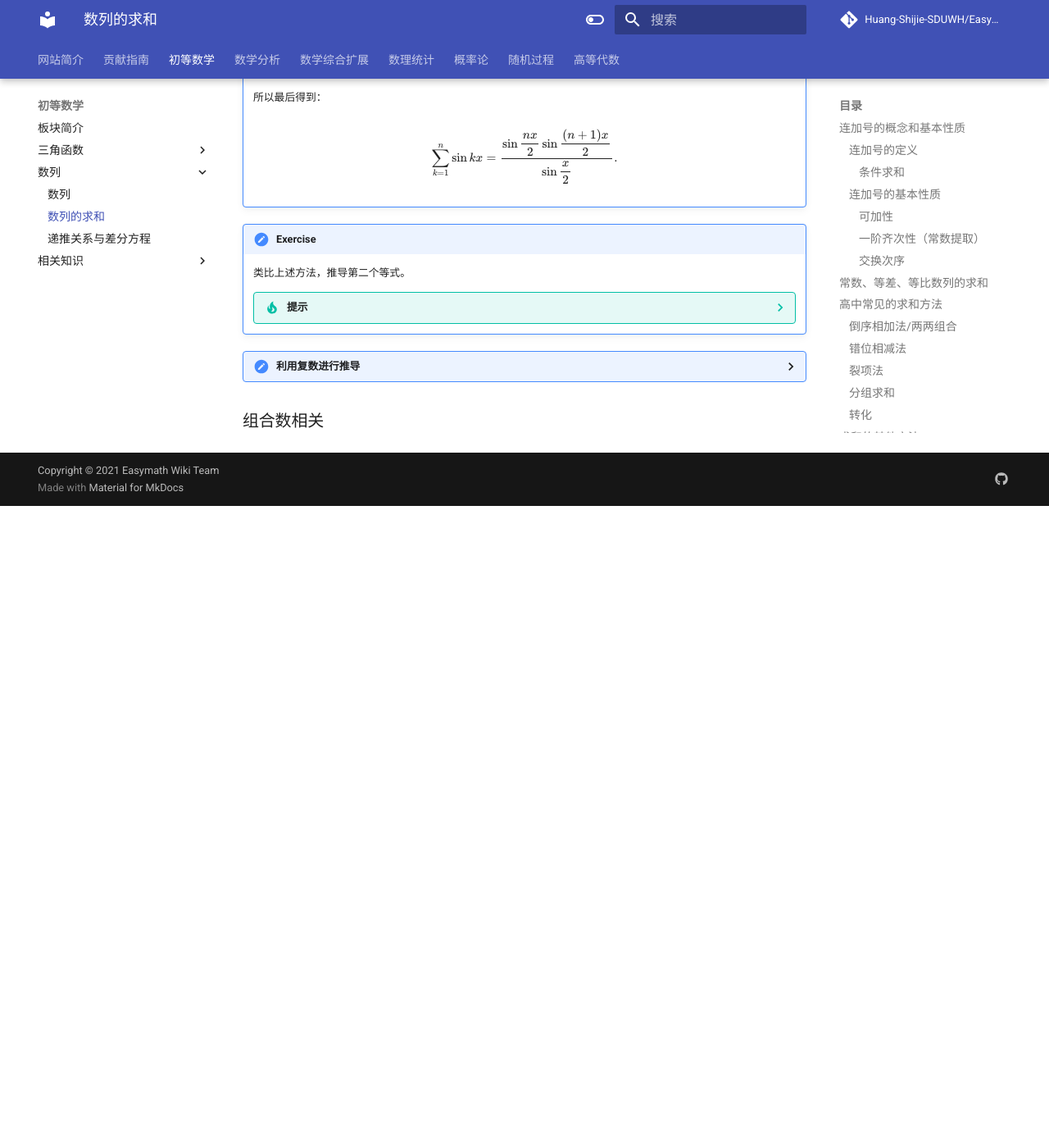
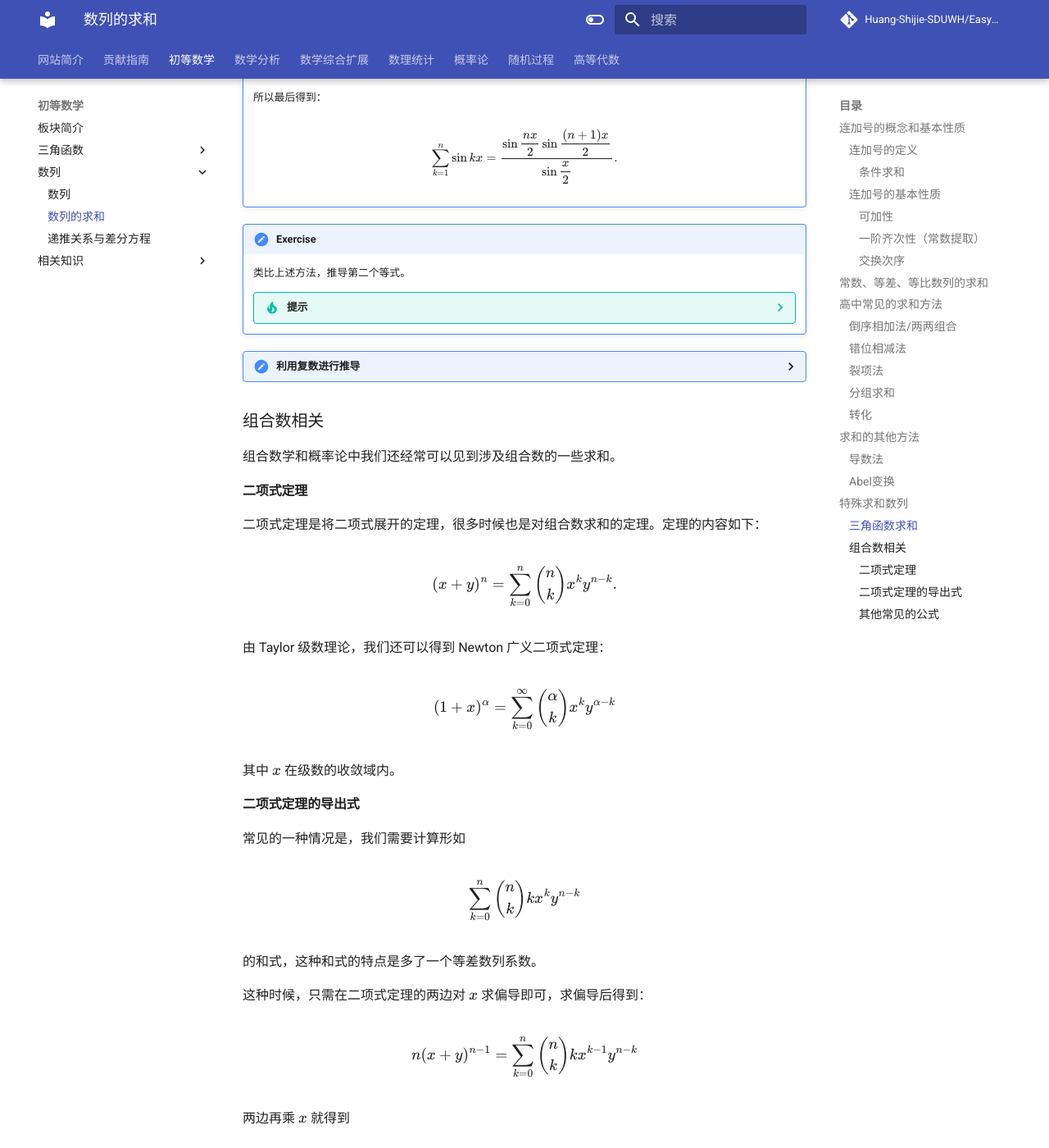
Before and after one commit to Easymath-wiki/Easymath-wiki, an MkDocs documentation site: the page built from docs/初等数学/数列/02数列的求和.md, in a window 1280 px wide and 1400 px high, scrolled down 14970 px. Shown: the whole window at 82% size. Built offline with MkDocs 1.6.1 and Material for MkDocs 9.7.7, drawn with Linux system fonts in a browser that asks for light colours; formulas are drawn with MathJax 3; comment, search, counter and statistics services are not loaded; before the commit the page ends 15587 px from its top, so only the background shows below that; some of the changed text lies outside the part shown.

Commit message:
Add summation of combinations

```diff
--- a/docs/初等数学/数列/02数列的求和.md
+++ b/docs/初等数学/数列/02数列的求和.md
@@ -912,3 +913,75 @@ $$
     方程$(1),(2)$就是三角函数的求和公式。
 
 ### 组合数相关
+
+组合数学和概率论中我们还经常可以见到涉及组合数的一些求和。
+
+#### 二项式定理
+
+二项式定理是将二项式展开的定理，很多时候也是对组合数求和的定理。定理的内容如下：
+
+$$
+(x + y)^n = \sum_{k=0}^n \begin{pmatrix} n \\ k \end{pmatrix} x^k y^{n - k}.
+$$
+
+由 Taylor 级数理论，我们还可以得到 Newton 广义二项式定理：
+
+$$
+(1 + x)^{\alpha} = \sum_{k=0}^\infty \begin{pmatrix} \alpha \\ k \end{pmatrix} x^k y^{\alpha - k}
+$$
+
+其中 $x$ 在级数的收敛域内。
+
+#### 二项式定理的导出式
+
+常见的一种情况是，我们需要计算形如
+
+$$
+\displaystyle \sum_{k=0}^n \begin{pmatrix} n \\ k \end{pmatrix} k x^k y^{n - k}
+$$
+
+的和式，这种和式的特点是多了一个等差数列系数。
+
+这种时候，只需在二项式定理的两边对 $x$ 求偏导即可，求偏导后得到：
+
+$$
+n (x + y)^{n - 1} = \sum_{k=0}^n \begin{pmatrix} n \\ k \end{pmatrix} k x^{k - 1} y^{n - k}
+$$
+
+两边再乘 $x$ 就得到
+
+$$
+n x (x + y)^{n - 1} = \sum_{k=0}^n \begin{pmatrix} n \\ k \end{pmatrix} k x^{k} y^{n - k}
+$$
+
+#### 其他常见的公式
+
+部分公式摘自[OI-Wiki](https://oi-wiki.org/math/combinatorics/combination/)。很多公式可以简化一些常见的排列组合问题中复杂的计算。
+
+$$
+\binom{n}{0}+\binom{n}{1}+\cdots+\binom{n}{n}=\sum_{i=0}^n\binom{n}{i}=2^n.
+$$
+
+$$
+\sum_{i=0}^n(-1)^i\binom{n}{i}= I{(n = 0)},
+$$
+
+其中 $I(p)$ 为条件 $p$ 对应的示性函数，即当 $p$ 为真时函数值为 1，为假时函数值为 0。
+
+$$
+\sum_{i=0}^n\binom{n}{i}^2=\binom{2n}{n}.
+$$
+
+$$
+\sum_{i=0}^ni^2\binom{n}{i}=n(n+1)2^{n-2}.
+$$
+
+$$
+\sum_{l=0}^n\binom{l}{k} = \binom{n+1}{k+1}.
+$$
+
+$$
+\sum_{i=0}^n\binom{n-i}{i}=F_{n+1},
+$$
+
+其中 $F_{n + 1}$ 是 Fibonacci 数列。
```
Also changed, not shown: other parts of docs/初等数学/数列/02数列的求和.md (+1 -0 lines).
